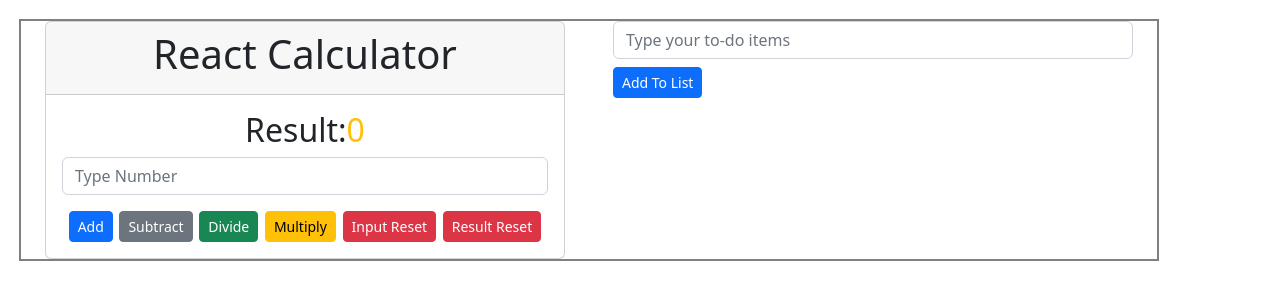
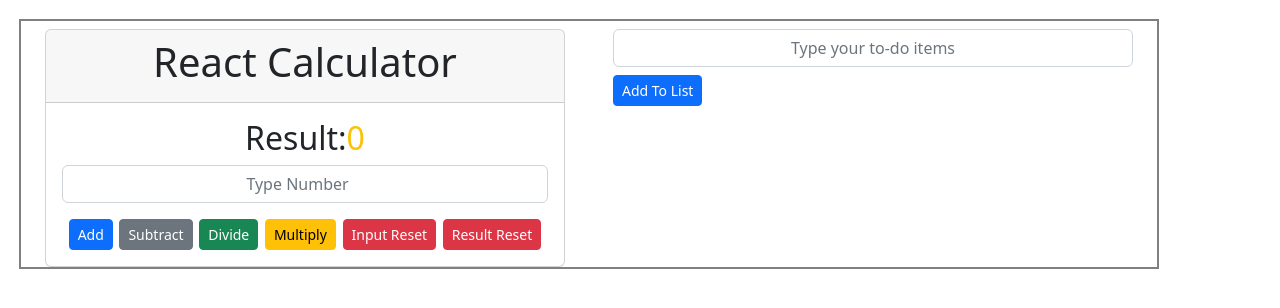
Before and after one commit to KIBOOLI-FELIX/reactcalculatorapp, a React (Vite) app: page / in a window 1280 px wide. Shown: the top 308 px of the page. Built offline with nearby package versions, Linux system fonts and the light colour scheme.

Commit message:
It is able to list to do items

```diff
--- a/src/components/Calculator.jsx
+++ b/src/components/Calculator.jsx
@@ -29,7 +29,7 @@
   }
 
   return(
-    <div className="container">
+    <div className="container mt-2">
       <div className="card">
         <div className="card-header">
           <h1 className="text-center">React Calculator</h1>
--- a/src/components/TodoList.jsx
+++ b/src/components/TodoList.jsx
@@ -1,25 +1,63 @@
-
-const TodoList=()=>{
-  const submitHandler=(event)=>{
-
-  }
-  const handleOnchange=(event)=>{
-
-  }
-  return(
-    <div className="container">
+import React from "react";
+const ListForm=(props)=>{
+    const[formData,setFormData]=React.useState({todos:""});
+    //function to handle form data
+    const handleOnchange=(event)=>{
+        //updating the state of form data variable
+        setFormData({...formData,[event.target.name]:event.target.value})
+    }
+    //function to handle submit
+    const submitHandler=(event)=>{
+        event.preventDefault();
+        props.onAdd(formData);
+        setFormData({todos:""});
+    }
+    return(
+      <div className="container">
       <form onSubmit={submitHandler}>
         <fieldset>
-          <input type="text" name="listtodos"
+          <input type="text" name="todos"
            placeholder="Type your to-do items"
-           className="form-control"
-           value={''}
+           className="form-control mt-2"
+           value={formData.todos}
            onChange={handleOnchange}
           />
         </fieldset>
         <button type="submit" className="btn btn-primary btn-sm mt-2"id="btn-add">Add To List</button>
       </form>
     </div>
-  )
+    )
+
+}
+const ListOfTodos=(props)=>{
+    return(
+        <ul>
+            {props.list.map((todos)=>(
+                <li key={todos.todos}>
+                  {todos.todos} <button
+                  className="btn btn-danger btn-sm"
+                  onClick={props.deleteTodo}
+                  >X</button>
+                </li>
+            ))}
+        </ul>
+    )
+}
+
+const TodoList=()=>{
+    const[allTodos,updateAllTodos]=React.useState([]);
+    const addTodo=(todos)=>{
+        updateAllTodos([...allTodos,todos]);
+    }
+    //function to delete list
+    const deleteTodo=()=>{
+        alert("I am about to delete you!")
+    }
+    return(
+        <div className="App">
+            <ListForm onAdd={addTodo}/>
+            <ListOfTodos list={allTodos} deleteTodo={deleteTodo}/>
+        </div>
+    )
 }
 export default TodoList;
--- a/src/index.css
+++ b/src/index.css
@@ -15,3 +15,6 @@
 /* button#btn-add{
   display:inline-block
 } */
+input::placeholder{
+  text-align: center;
+}
```
